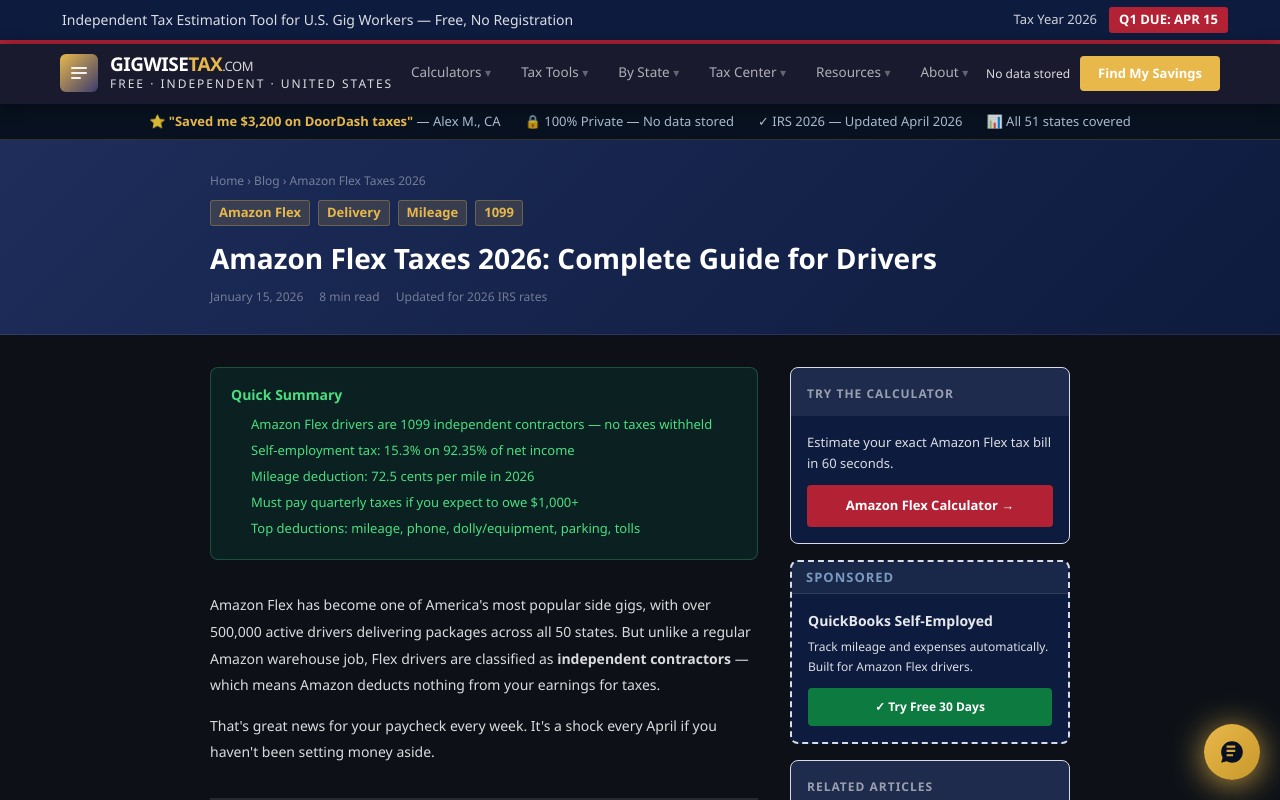
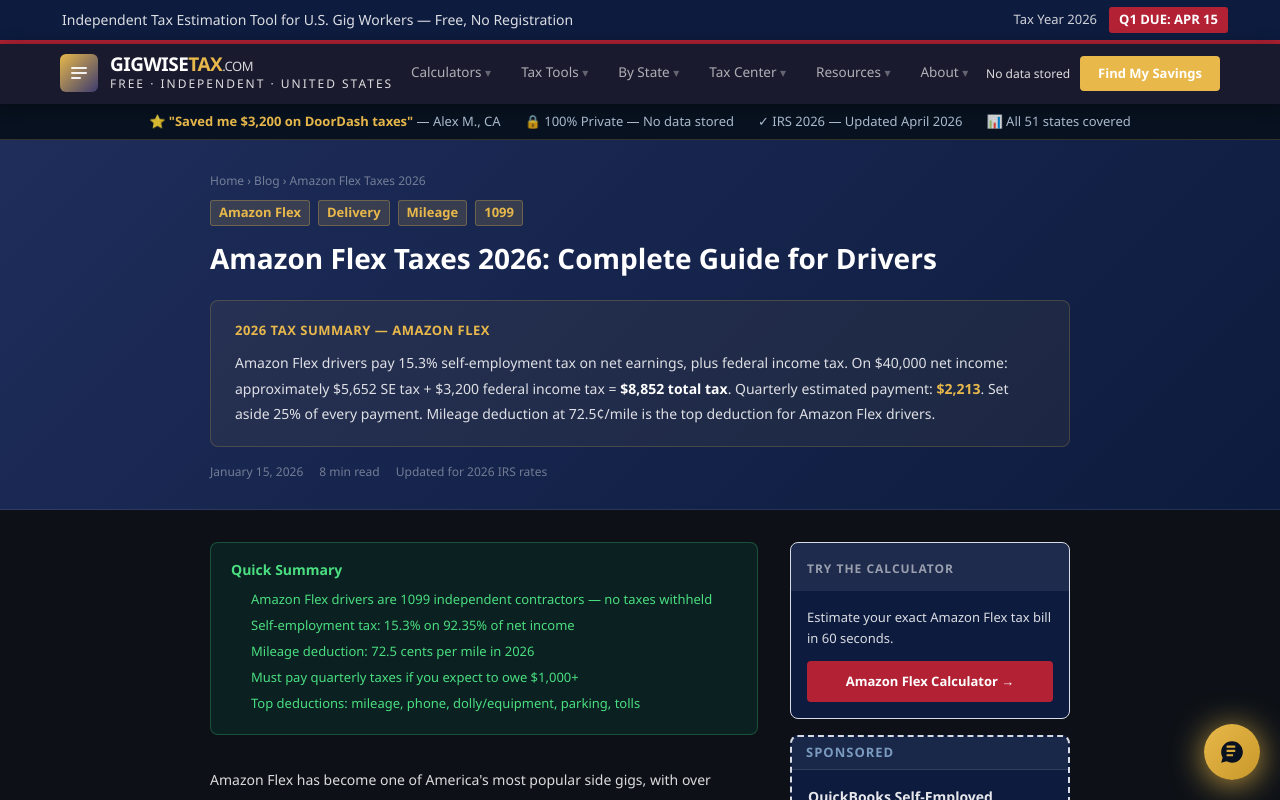
Before and after one commit to devqrcraft-ui/gigwisetax, a Next.js app: page /blog/amazon-flex-taxes-2026 in a window 1280 px wide. Shown: the top 800 px of the page. Built offline with nearby package versions, Linux system fonts and the light colour scheme.

Commit message:
fix: move amazon-flex Answer-First block from line 183 to line 34 (after h1)

```diff
--- a/app/blog/amazon-flex-taxes-2026/page.tsx
+++ b/app/blog/amazon-flex-taxes-2026/page.tsx
@@ -32,6 +32,13 @@ export default function AmazonFlexTaxesBlogPost() {
           <h1 style={{ fontSize: 28, fontWeight: 900, color: '#fff', lineHeight: 1.3, margin: '0 0 12px' }}>
              Amazon Flex Taxes 2026: Complete Guide for Drivers
           </h1>
+      {/* ANSWER-FIRST GEO BLOCK */}
+          <div style={{ background:'rgba(232,184,75,0.06)', border:'1px solid rgba(232,184,75,0.2)', borderRadius:8, padding:'20px 24px', margin:'24px 0 16px' }}>
+            <div style={{ fontSize:13, fontWeight:700, color:'#e8b84b', marginBottom:10, textTransform:'uppercase' as const, letterSpacing:'0.5px' }}>2026 Tax Summary — Amazon Flex</div>
+            <p style={{ fontSize:14, color:'rgba(255,255,255,0.85)', lineHeight:1.8, margin:0 }}>
+              Amazon Flex drivers pay 15.3% self-employment tax on net earnings, plus federal income tax. On $40,000 net income: approximately $5,652 SE tax + $3,200 federal income tax = <strong style={{ color:'#fff' }}>$8,852 total tax</strong>. Quarterly estimated payment: <strong style={{ color:'#e8b84b' }}>$2,213</strong>. Set aside 25% of every payment. Mileage deduction at 72.5¢/mile is the top deduction for Amazon Flex drivers.
+            </p>
+          </div>
           <div style={{ display: 'flex', gap: 16, alignItems: 'center' }}>
             <span style={{ fontSize: 12, color: 'rgba(255,255,255,.4)' }}> January 15, 2026</span>
             <span style={{ fontSize: 12, color: 'rgba(255,255,255,.4)' }}> 8 min read</span>
@@ -180,13 +187,7 @@ export default function AmazonFlexTaxesBlogPost() {
             Use our free <Link href="/amazon-flex" style={{ color: '#B22234', fontWeight: 600 }}>Amazon Flex Tax Calculator</Link> to get your personalized estimate.
           </p>
 
-          {/* ANSWER-FIRST GEO BLOCK */}
-          <div style={{ background:'rgba(232,184,75,0.06)', border:'1px solid rgba(232,184,75,0.2)', borderRadius:8, padding:'20px 24px', margin:'24px 0 16px' }}>
-            <div style={{ fontSize:13, fontWeight:700, color:'#e8b84b', marginBottom:10, textTransform:'uppercase' as const, letterSpacing:'0.5px' }}>2026 Tax Summary — Amazon Flex</div>
-            <p style={{ fontSize:14, color:'rgba(255,255,255,0.85)', lineHeight:1.8, margin:0 }}>
-              Amazon Flex drivers pay 15.3% self-employment tax on net earnings, plus federal income tax. On $40,000 net income: approximately $5,652 SE tax + $3,200 federal income tax = <strong style={{ color:'#fff' }}>$8,852 total tax</strong>. Quarterly estimated payment: <strong style={{ color:'#e8b84b' }}>$2,213</strong>. Set aside 25% of every payment. Mileage deduction at 72.5¢/mile is the top deduction for Amazon Flex drivers.
-            </p>
-          </div>
+
 
           {/* AUTHOR BOX */}
           <div style={{ background: 'rgba(255,255,255,0.04)', border: '1px solid rgba(255,255,255,0.1)', borderRadius: 8, padding: 16, marginBottom: 16, display: 'flex', gap: 12, alignItems: 'flex-start' }}>
```
